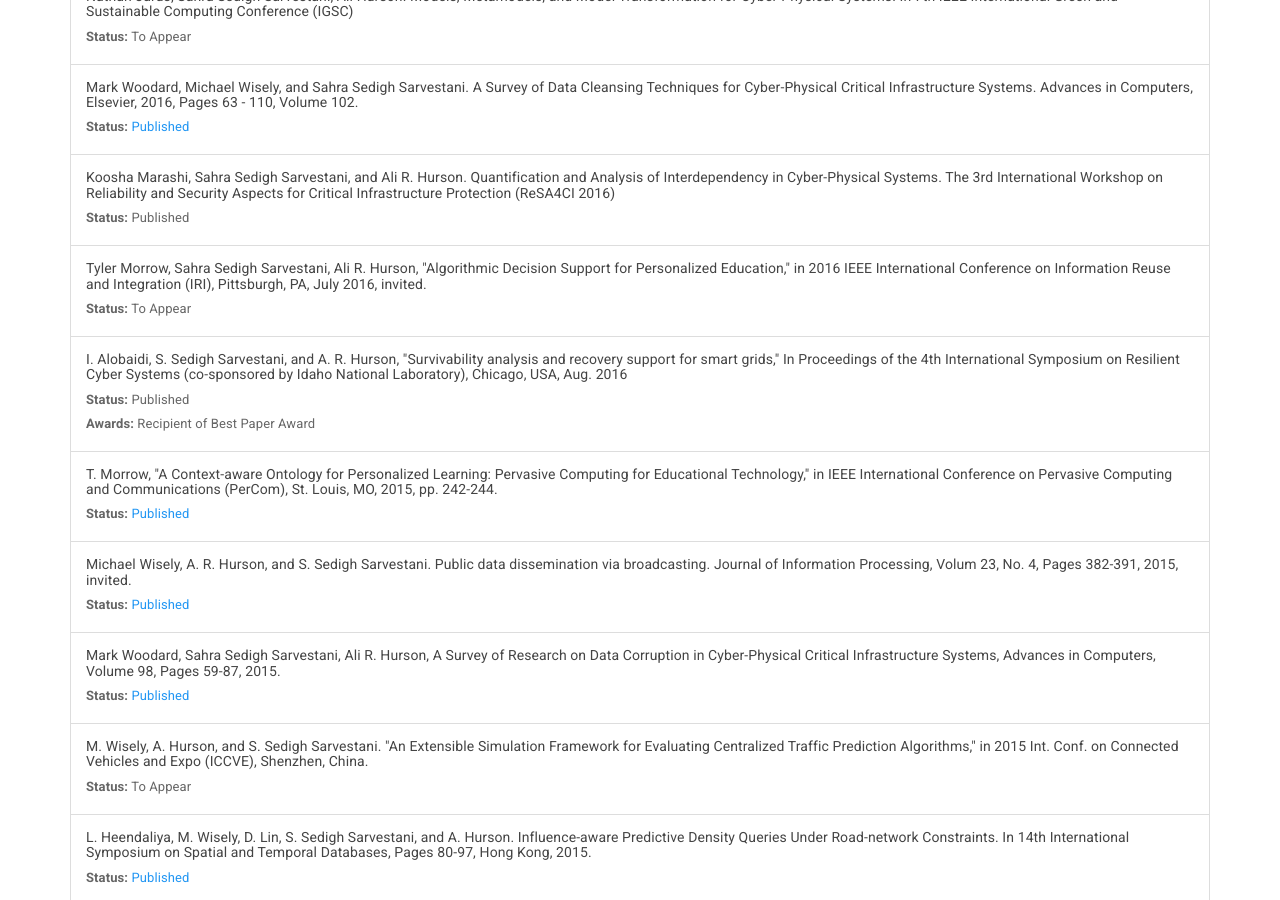
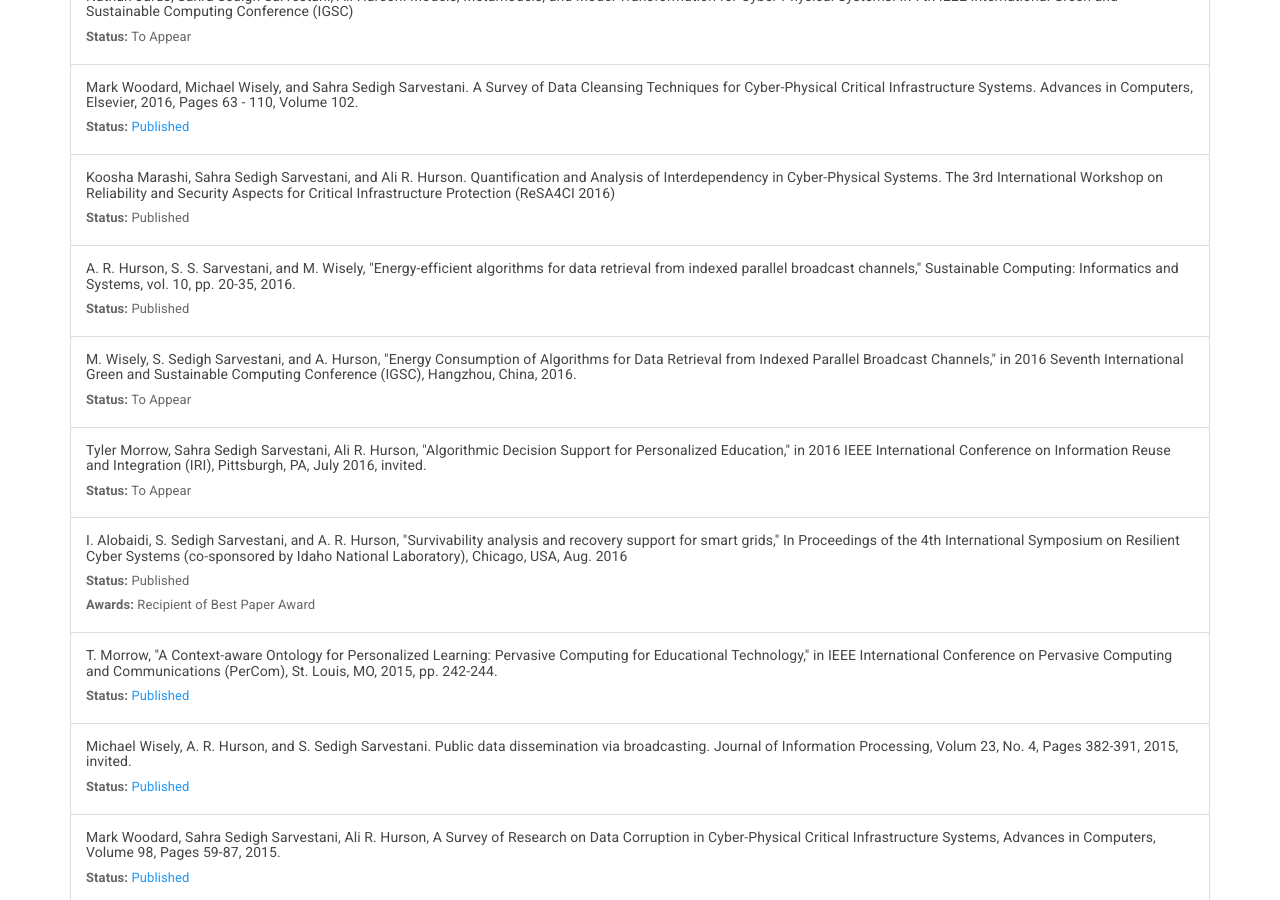
Before and after one commit to sendecomp/sendecomp-website, a Jekyll site: the page built from publications.html, in a window 1280 px wide and 900 px high, scrolled down 363 px. Built offline with Jekyll 4.4.1, drawn with Linux system fonts in a browser that asks for light colours.

Commit message:
Update Mike's publications

```diff
--- a/_data/publications.yml
+++ b/_data/publications.yml
@@ -61,6 +61,20 @@
   status: "Under Review"
   awards:
   area: "cip"
+  fulltext:
+
+- citation: "M. Wisely, S. Sedigh Sarvestani, and A. Hurson, \"Energy Consumption of Algorithms for Data Retrieval from Indexed Parallel Broadcast Channels,\" in 2016 Seventh International Green and Sustainable Computing Conference (IGSC), Hangzhou, China, 2016."
+  year: 2016
+  status: "To Appear"
+  awards:
+  area: "per"
+  fulltext:
+
+- citation: "A. R. Hurson, S. S. Sarvestani, and M. Wisely, \"Energy-efficient algorithms for data retrieval from indexed parallel broadcast channels,\" Sustainable Computing: Informatics and Systems, vol. 10, pp. 20-35, 2016."
+  year: 2016
+  status: "Published"
+  awards:
+  area: "per"
   fulltext:
 
 - citation: "Koosha Marashi, Sahra Sedigh Sarvestani, and Ali R. Hurson. Quantification and Analysis of Interdependency in Cyber-Physical Systems. The 3rd International Workshop on Reliability and Security Aspects for Critical Infrastructure Protection (ReSA4CI 2016)"
```
